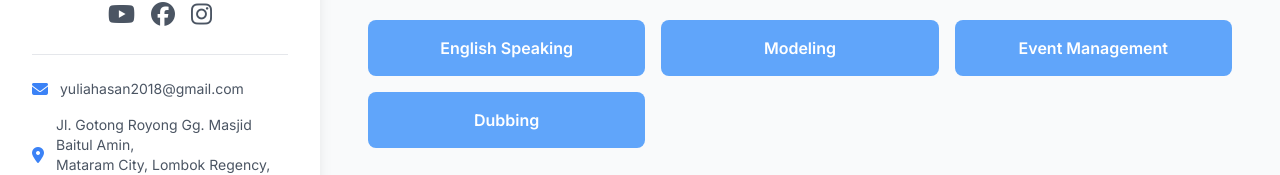
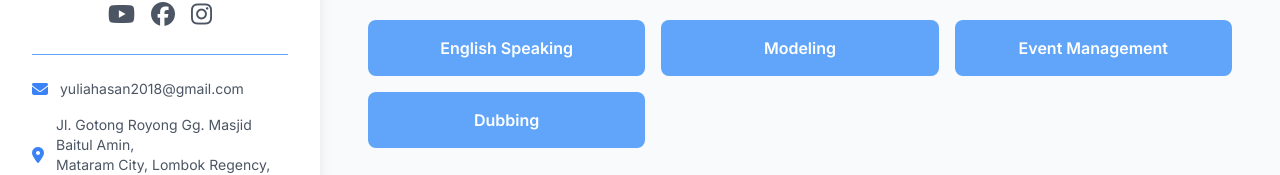
Before and after one commit to yulia-hasan/cv, a plain HTML site: page index.html in a window 1280 px wide. Shown: the part 252-427 px from the top of the page. Drawn offline with nearby package versions, Linux system fonts and the light colour scheme.

Commit message:
Update index.html
Signed-off-by: yulia hasan <yuliahasan2018@gmail.com>

```diff
--- a/index.html
+++ b/index.html
@@ -38,7 +38,7 @@
               <i class="fab fa-instagram text-2xl"></i>
             </a>
           </div>
-          <hr class="my-6 border-gray-200 border-blue-400" />
+          <hr class="my-6 border-gray border-blue-400" />
           <div class="text-left space-y-4">
             <!-- Email -->
             <div class="flex items-center">
```
